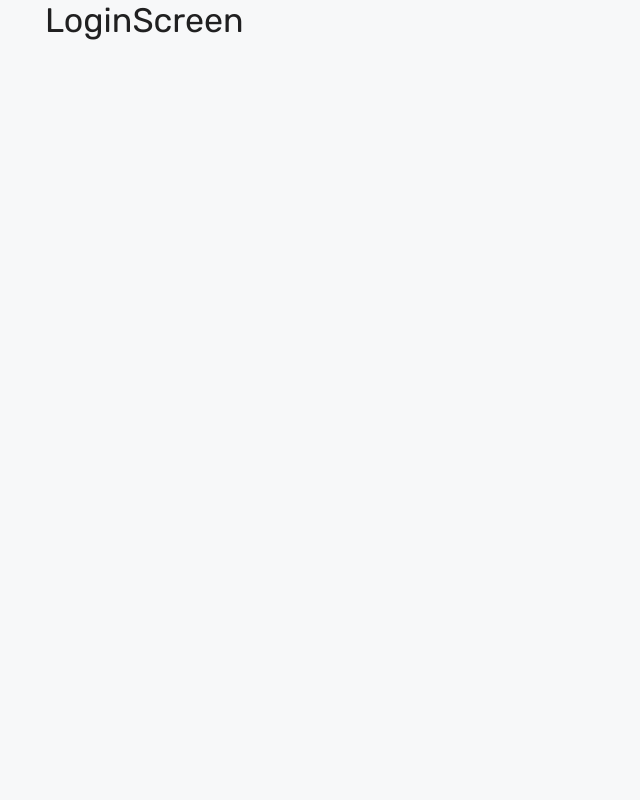
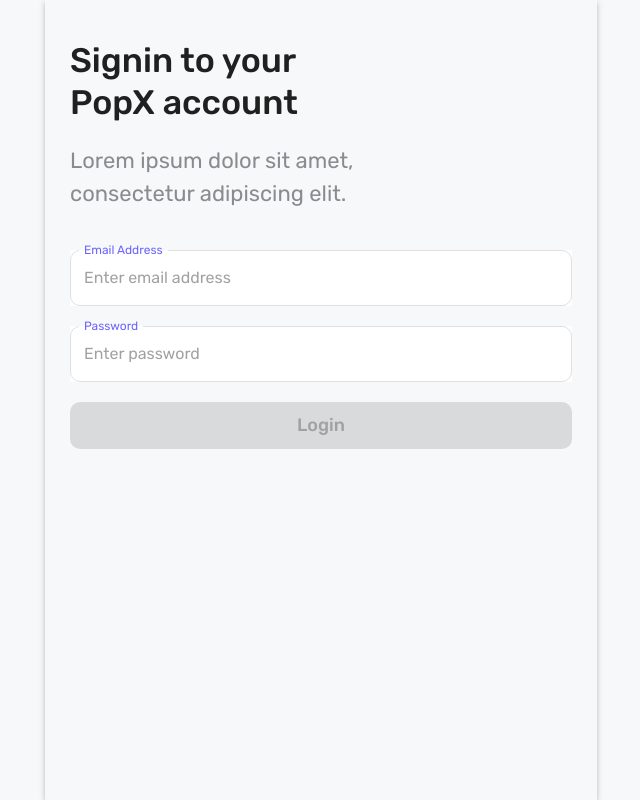
Before and after one commit to mazam5/popx-frontend, a React app: page /login in a window 1280 px wide. Shown: the whole page, without its empty margins (319-959 px from the left). Built offline with nearby package versions, Linux system fonts and the light colour scheme; the HTML template or start-up script is replaced by a standard one.

Commit message:
added: login page UI

```diff
--- a/package.json
+++ b/package.json
@@ -14,10 +14,13 @@
   "dependencies": {
     "@emotion/react": "^11.14.0",
     "@emotion/styled": "^11.14.1",
+    "@hookform/resolvers": "^5.2.2",
     "@mui/icons-material": "^7.3.6",
     "@mui/material": "^7.3.6",
+    "axios": "^1.13.2",
     "react": "^19.2.0",
     "react-dom": "^19.2.0",
+    "react-hook-form": "^7.69.0",
     "react-router": "^7.11.0",
     "zod": "^4.2.1"
   },
--- a/src/pages/LoginPage.tsx
+++ b/src/pages/LoginPage.tsx
@@ -1,8 +1,119 @@
-import { Typography } from "@mui/material"
+import { Box, Button, TextField, Typography } from '@mui/material';
+import { useNavigate } from 'react-router';
+import { useAuth } from '../providers/authProvider';
+
+import { zodResolver } from "@hookform/resolvers/zod";
+import { Controller, useForm } from "react-hook-form";
+import * as z from "zod";
+
+const loginFormSchema = z.object({
+    email: z.string().email("Please enter a valid email address"),
+    password: z.string().min(8, "Password must be at least 8 characters"),
+});
+
+const generateDummyToken = () => {
+    return 'xxxxxxxx-xxxx-4xxx-yxxx-xxxxxxxxxxxx'.replace(/[xy]/g, function (c) {
+        const r = Math.random() * 16 | 0;
+        const v = c === 'x' ? r : (r & 0x3 | 0x8);
+        return v.toString(16);
+    });
+};
 
 const LoginPage = () => {
+    const { setUser } = useAuth();
+    const navigate = useNavigate();
+
+    const form = useForm<z.infer<typeof loginFormSchema>>({
+        resolver: zodResolver(loginFormSchema),
+        mode: "onChange",
+        defaultValues: {
+            email: "",
+            password: ""
+        },
+    })
+
+    async function onSubmit(values: z.infer<typeof loginFormSchema>) {
+        try {
+            const token = generateDummyToken();
+            const userData = { email: values.email, token };
+
+            setUser(userData);
+            localStorage.setItem("user", JSON.stringify(userData));
+            navigate("/profile");
+        } catch (error) {
+            console.error("Login error:", error);
+            return;
+        }
+    }
+
     return (
-        <Typography variant="h4">LoginScreen</Typography>
+        <Box
+            sx={{
+                display: 'flex',
+                flexDirection: 'column',
+                boxShadow: 3,
+                gap: '20px',
+                height: '100vh',
+                padding: '25px',
+                paddingY: '40px',
+            }}
+        >
+            <Box
+                width="60%"
+                sx={{ display: 'flex', flexDirection: 'column', gap: '20px', marginBottom: '20px' }}
+            >
+                <Typography variant="h4" fontWeight="500">
+                    Signin to your PopX account
+                </Typography>
+                <Typography color="#898b8e" fontSize={22}>
+                    Lorem ipsum dolor sit amet, consectetur adipiscing elit.
+                </Typography>
+            </Box>
+            <Controller
+                name="email"
+                control={form.control}
+                render={({ field, fieldState: { error } }) => (
+                    <TextField
+                        {...field}
+                        label="Email Address"
+                        variant="outlined"
+                        type="email"
+                        placeholder='Enter email address'
+                        fullWidth
+                        size="medium"
+                        error={!!error}
+                        helperText={error?.message}
+                    />
+                )}
+            />
+            <Controller
+                name="password"
+                control={form.control}
+                render={({ field, fieldState: { error } }) => (
+                    <TextField
+                        {...field}
+                        label="Password"
+                        variant="outlined"
+                        type="password"
+                        placeholder='Enter password'
+                        fullWidth
+                        size="medium"
+                        error={!!error}
+                        helperText={error?.message}
+                    />
+                )}
+            />
+            <Button
+                onClick={form.handleSubmit(onSubmit)}
+                variant="contained"
+                color="primary"
+                size="large"
+                disabled={!form.formState.isValid}
+                sx={{ fontWeight: '500', fontSize: 18 }}
+            >
+                Login
+            </Button>
+        </Box>
     )
 }
 
--- a/src/providers/MUIThemeProvider.tsx
+++ b/src/providers/MUIThemeProvider.tsx
@@ -6,6 +6,9 @@
         mode: 'light',
         background: {
             default: '#f7f8f9',
+        },
+        primary: {
+            main: '#6c63ff',
         },
     },
     typography: {
@@ -49,6 +52,37 @@
             styleOverrides: {
                 root: {
                     width: '100%',
+                    backgroundColor: '#fff',
+                    color: 'black',
+                    '& .MuiOutlinedInput-root': {
+                        '& fieldset': {
+                            borderColor: '#e0e0e0',
+                            borderRadius: '10px',
+                        },
+                        '&:hover fieldset': {
+                            borderColor: '#6c63ff',
+                        },
+                        '&.Mui-focused fieldset': {
+                            borderColor: '#6c63ff',
+                        },
+                        '&.Mui-error fieldset': {
+                            borderColor: '#d32f2f',
+                        },
+                    },
+                    '& .MuiInputLabel-root': {
+                        color: '#6c63ff',
+                        '&.Mui-focused': {
+                            color: '#6c63ff',
+                        },
+                        '&.Mui-error': {
+                            color: '#d32f2f',
+                        },
+                    },
+                },
+            },
+            defaultProps: {
+                InputLabelProps: {
+                    shrink: true,
                 },
             },
         },
```
Also changed, not shown: 2 other files (tests, documents, lock files or other folders). Lines whose indentation alone changed are shown as unchanged.
